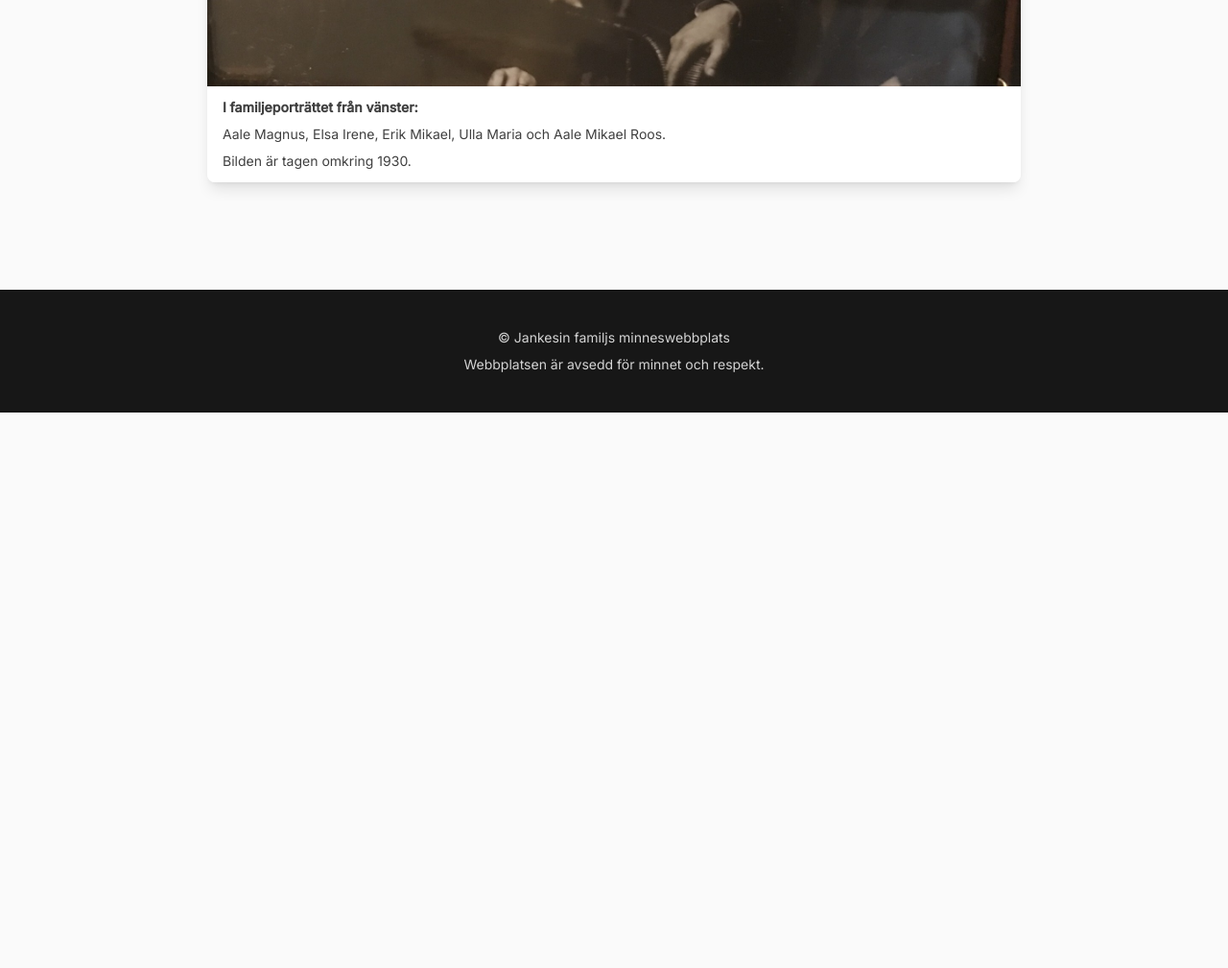
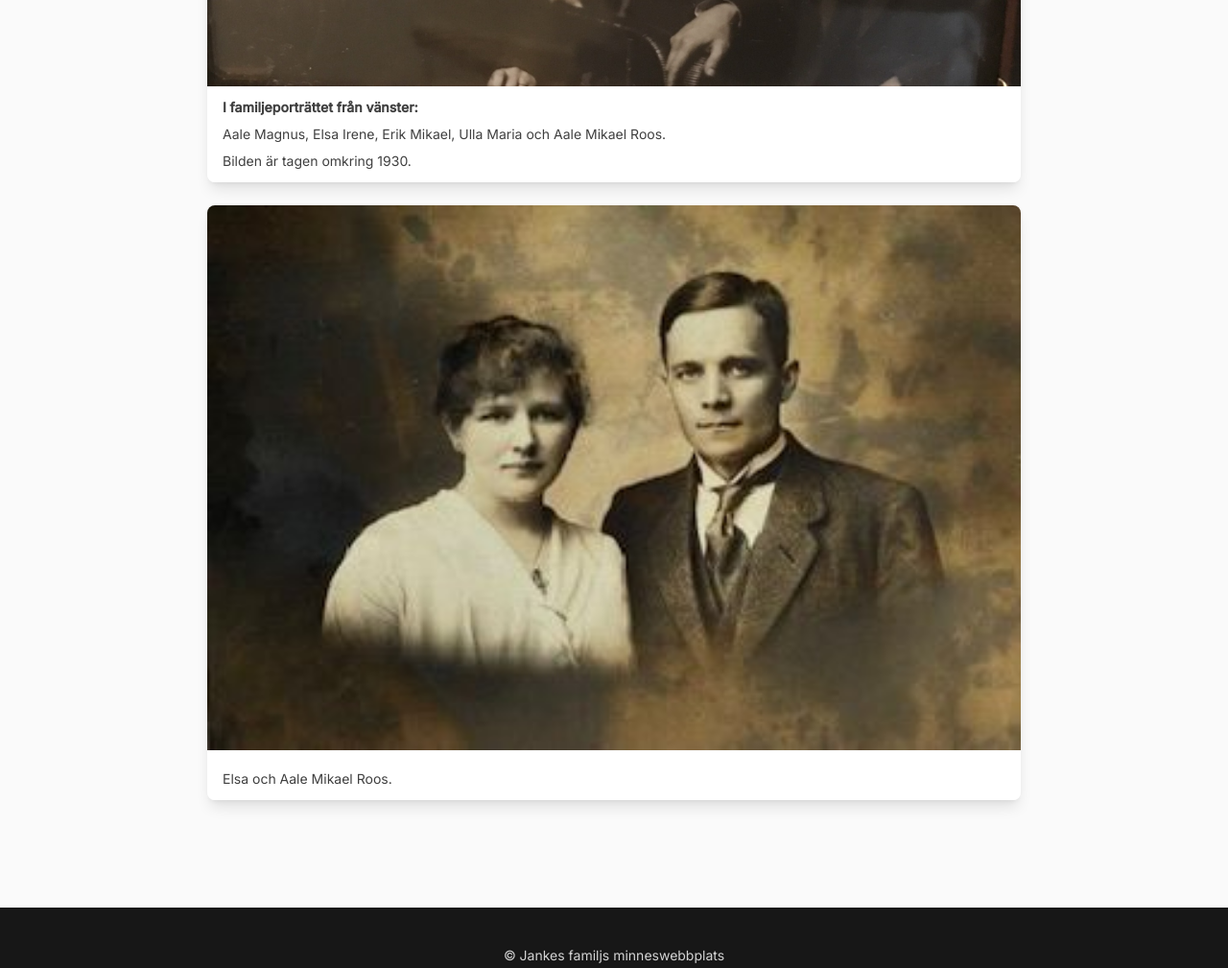
Before and after one commit to MaccanR/Jankes-Memorial, a website: page pages/roos-elsa-irene.html in a window 1280 px wide. Shown: the part 1563-2572 px from the top of the page at 96% size. Before the commit the page ends 1993 px from the top, so only its background shows below. Drawn offline with nearby package versions, Linux system fonts and the light colour scheme.

Commit message:
Add new image and descriptions
Co-authored-by: Copilot <copilot@github.com>

```diff
--- a/assets/js/i18n.js
+++ b/assets/js/i18n.js
@@ -77,6 +77,7 @@ const translations = {
     'Perhepotretissa vasemmalta:': 'Perhepotretissa vasemmalta:',
     'Aale Magnus, Elsa Irene, Erik Mikael, Ulla Maria ja Aale Mikael Roos.': 'Aale Magnus, Elsa Irene, Erik Mikael, Ulla Maria ja Aale Mikael Roos.',
     'Kuva on otettu noin 1930 tietämissä.': 'Kuva on otettu noin 1930 tietämissä.',
+    'Elsa ja Aale Mikael Roos.': 'Elsa ja Aale Mikael Roos.',
     'indikoi_comment': '("\\ indikoi vinoon alas oikealle)',
     'footer-jankes-message': 'Sivusto on tarkoitettu muistamiseen ja kunnioitukseen.',
     'Tietosuojaseloste': 'Tietosuojaseloste',
@@ -143,7 +144,7 @@ const translations = {
     'carl-emil-biography': 'Carl Emil Jankes var en finländsk konstnär. Han studerade vid Helsingfors universitets ritsal 1905–1906 och vid Finlands konstförenings ritskola 1905–1908. Jankes gjorde studieresa till Tyskland 1905 och 1907, till Paris 1909-1913 samt till Paris och Rom 1926. Hans verk ställdes ut för första gången i Helsingfors 1910. Jankes fungerade som lärare vid Fria konstskolan 1936–1939.',
     'carl-emil-painting': 'Jankes målade stilleben, porträtt och landskap.',
     // Footer
-    '© Jankesin perheen muistosivusto': '© Jankesin familjs minneswebbplats',
+    '© Jankesin perheen muistosivusto': '© Jankes familjs minneswebbplats',
     'Sivusto on tarkoitettu muistamiseen ja kunnioitukseen.': 'Webbplatsen är avsedd för minnet och respekt.',
     // Index page
       'Hautakirjan vainajat': 'Dödbok över familjen',
@@ -176,6 +177,7 @@ const translations = {
     'Perhepotretissa vasemmalta:': 'I familjeporträttet från vänster:',
     'Aale Magnus, Elsa Irene, Erik Mikael, Ulla Maria ja Aale Mikael Roos.': 'Aale Magnus, Elsa Irene, Erik Mikael, Ulla Maria och Aale Mikael Roos.',
     'Kuva on otettu noin 1930 tietämissä.': 'Bilden är tagen omkring 1930.',
+    'Elsa ja Aale Mikael Roos.': 'Elsa och Aale Mikael Roos.',
     'indikoi_comment': '("\\ indikerar snett ned till höger)',
     'footer-jankes-message': 'Webbplatsen är avsedd för minnet och respekt.',
     'Tietosuojaseloste': 'Dataskyddsbeskrivning',
@@ -270,6 +272,7 @@ const translations = {
     'Perhepotretissa vasemmalta:': 'In the family portrait, from left:',
     'Aale Magnus, Elsa Irene, Erik Mikael, Ulla Maria ja Aale Mikael Roos.': 'Aale Magnus, Elsa Irene, Erik Mikael, Ulla Maria and Aale Mikael Roos.',
     'Kuva on otettu noin 1930 tietämissä.': 'The photograph was taken around 1930.',
+    'Elsa ja Aale Mikael Roos.': 'Elsa and Aale Mikael Roos.',
     'indikoi_comment': '("\\ indicates diagonally down to the right)',
     'footer-jankes-message': 'This website is intended for remembrance and respect.',
     'Tietosuojaseloste': 'Privacy notice',
--- a/pages/roos-elsa-irene.html
+++ b/pages/roos-elsa-irene.html
@@ -63,7 +63,7 @@
       <!-- Image -->
       <div class="md:col-span-1">
         <div class="rounded-lg overflow-hidden shadow-lg bg-neutral-200 aspect-square">
-          <img src="../assets/images/Elsa_Roos_1.jpg" alt="Roos Elsa Irene" class="w-full h-full object-cover">
+          <img src="../assets/images/Elsa_Roos_1.jpeg" alt="Roos Elsa Irene" class="w-full h-full object-cover">
         </div>
       </div>
 
@@ -125,6 +125,12 @@
           <p class="mt-2" data-i18n="Kuva on otettu noin 1930 tietämissä.">Kuva on otettu noin 1930 tietämissä.</p>
         </div>
       </div>
+      <div class="rounded-lg overflow-hidden shadow-lg">
+        <img src="../assets/images/Elsa_Roos_3.jpeg" alt="Elsa Roos" class="w-full h-auto object-cover">
+        <div class="bg-white px-4 py-3 text-sm text-neutral-700">
+          <p class="mt-2" data-i18n="Elsa ja Aale Mikael Roos.">Elsa ja Aale Mikael Roos.</p>
+        </div>
+      </div>
     </div>
   </section>
 
```
Also changed, not shown: assets/images/Elsa_Roos_1.jpeg (added), assets/images/Elsa_Roos_1.jpg (deleted), assets/images/Elsa_Roos_3.jpeg (added).
